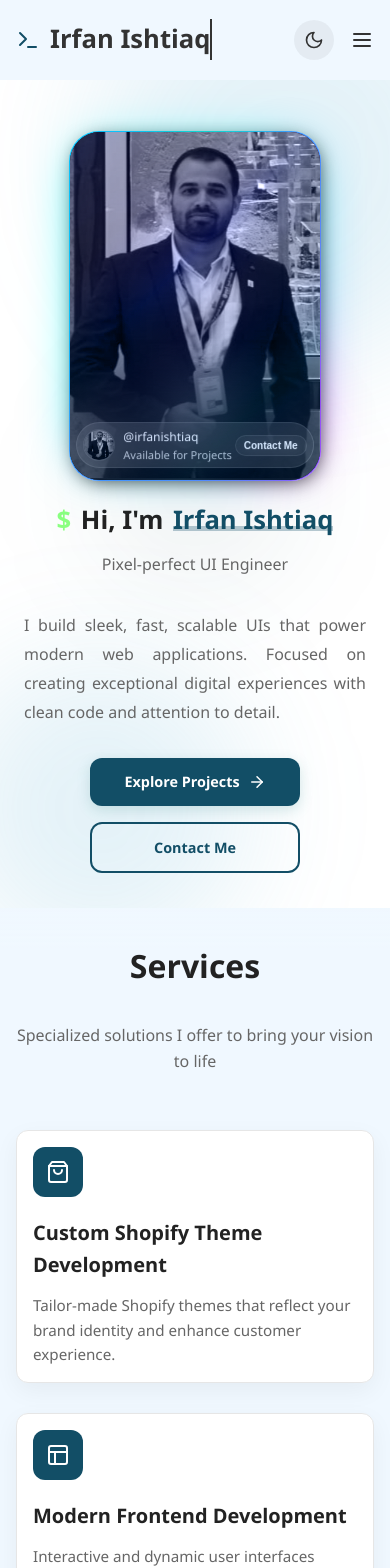
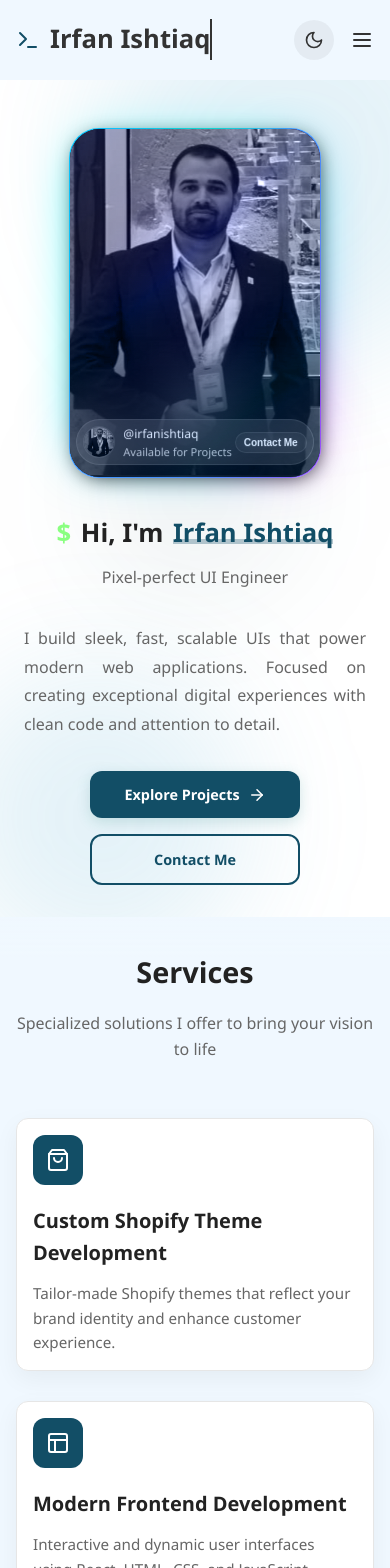
Before and after one commit to irfan3434/irfanishtiaq.dev, a React (Create React App) app: page / in a window 390 px wide. Shown: the top 1568 px of the page. Built offline with nearby package versions, Linux system fonts and the light colour scheme.

Commit message:
addition of a new feature

```diff
--- a/src/pages/Home.css
+++ b/src/pages/Home.css
@@ -439,7 +439,7 @@ body.dark-mode .tech-stack-section {
   margin: 0 auto;
 }
 
-.section-title {
+.hero-section-title {
   font-size: 2.2rem;
   font-weight: 700;
   margin-bottom: 1rem;
@@ -447,18 +447,18 @@ body.dark-mode .tech-stack-section {
   color: var(--hero-text);
 }
 
-body.dark-mode .section-title {
+body.dark-mode .hero-section-title {
   color: var(--hero-dark-text);
 }
 
-.section-description {
+.hero-section-description {
   font-size: 1.1rem;
   margin-bottom: 2rem;
   text-align: center;
   color: var(--hero-subtext);
 }
 
-body.dark-mode .section-description {
+body.dark-mode .hero-section-description {
   color: var(--hero-dark-subtext);
 }
 
@@ -784,7 +784,7 @@ body.dark-mode .stat-label {
   .hero-container {
     flex-direction: column;
     text-align: center;
-    gap: 1.5rem;
+    gap: 2.5rem;
   }
 
   .hero-left {
@@ -838,11 +838,12 @@ body.dark-mode .stat-label {
     margin-bottom: 1rem;
   }
 
-  .section-title {
+  .hero-section-title {
     font-size: 1.8rem;
+    margin-bottom: 0rem;
   }
 
-  .section-description {
+  .hero-section-description {
     font-size: 1rem;
     margin-bottom: 2rem;
     padding: 1rem;
--- a/src/pages/Home.js
+++ b/src/pages/Home.js
@@ -203,8 +203,8 @@ const HeroSection = () => {
       {/* New Services Section */}
       <section className="services-section" ref={servicesRef}>
         <div className="services-container">
-          <h2 className="section-title">Services</h2>
-          <p className="section-description">Specialized solutions I offer to bring your vision to life</p>
+          <h2 className="hero-section-title">Services</h2>
+          <p className="hero-section-description">Specialized solutions I offer to bring your vision to life</p>
 
           <div className="services-grid">
             {services.map((service, index) => (
```
